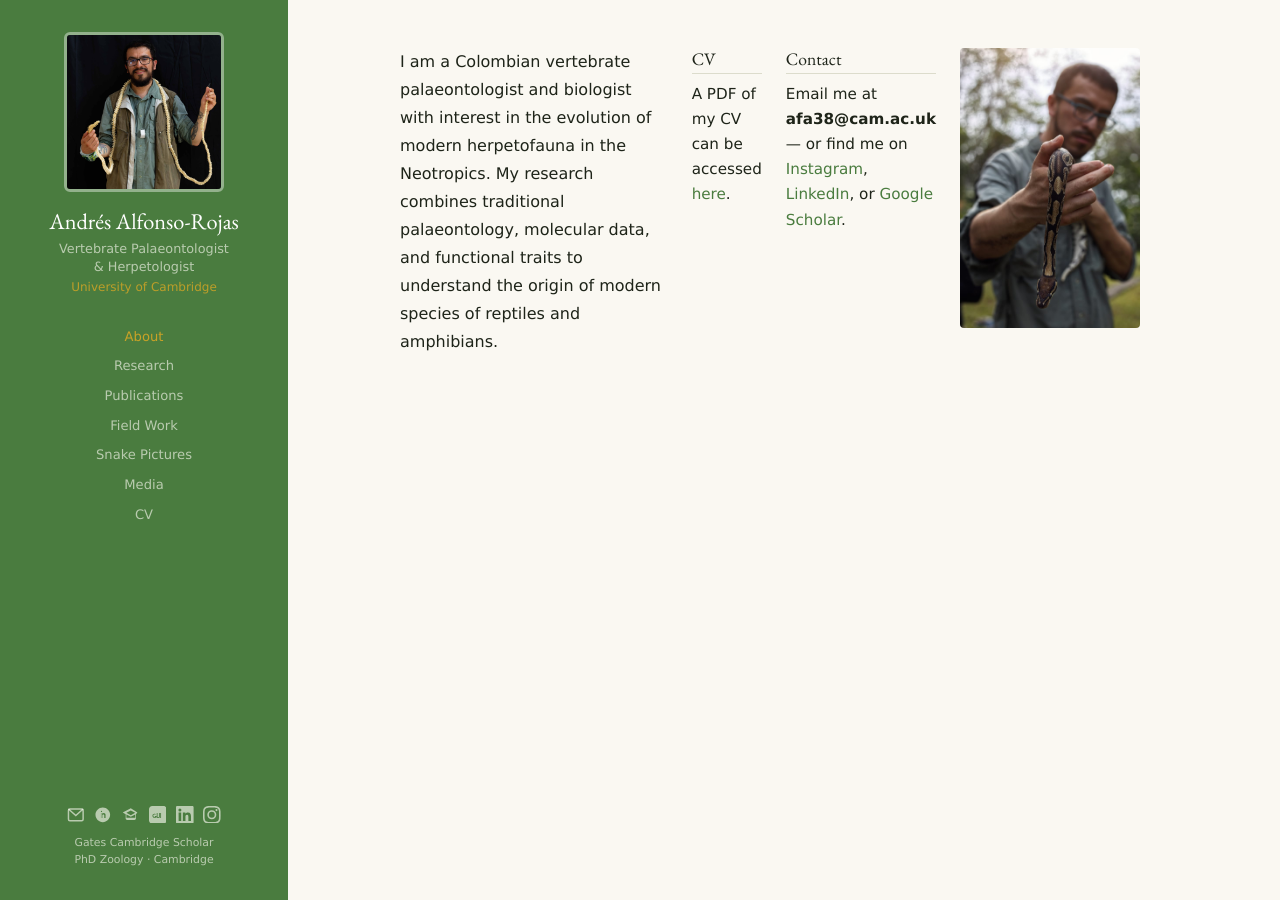
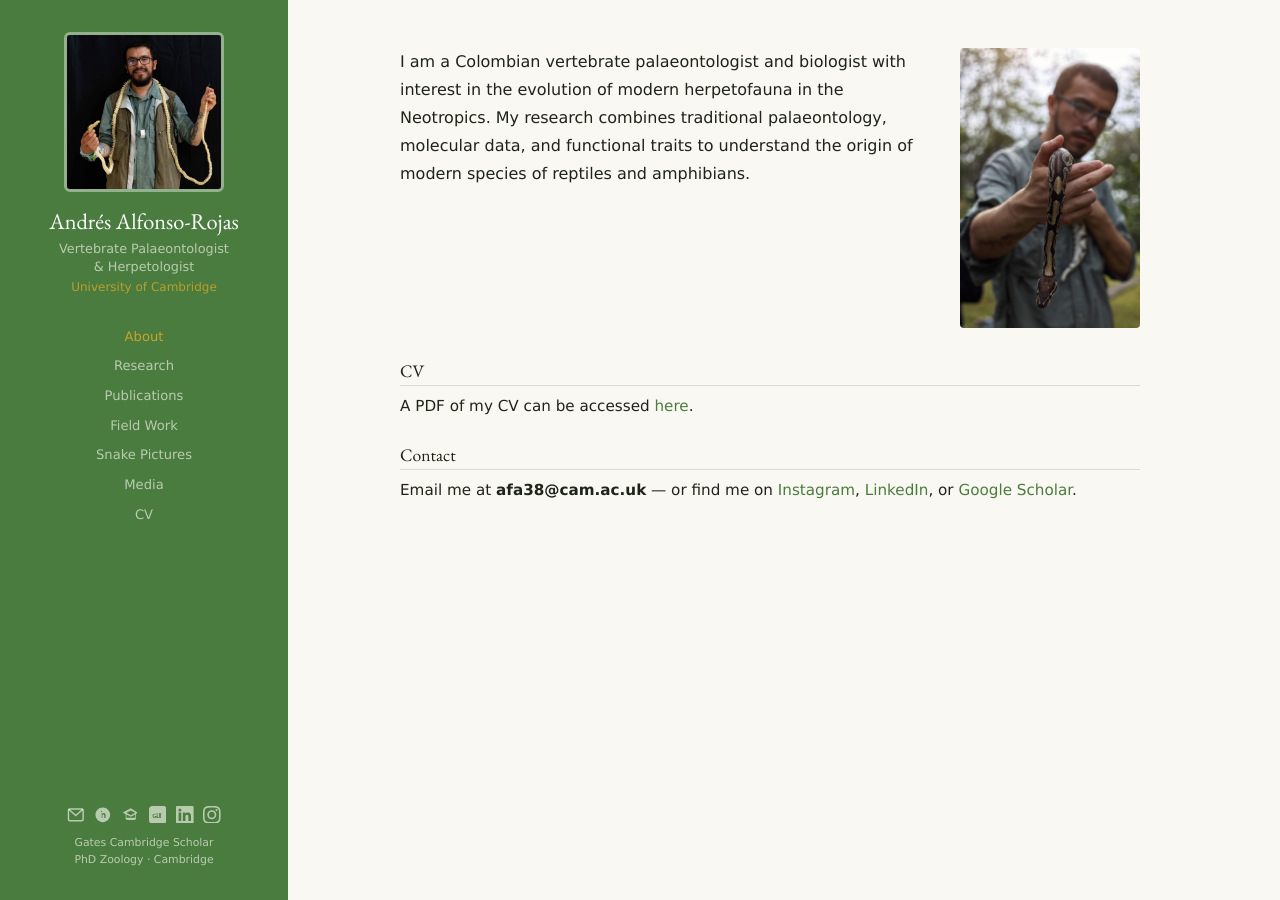
Before and after one commit to palaeophidia/palaeophidia.github.io, a Jekyll site: the page built from index.md, in a window 1280 px wide. Built offline with Jekyll 4.4.1, drawn with Linux system fonts in a browser that asks for light colours.

Commit message:
Position of images

```diff
--- a/index.md
+++ b/index.md
@@ -9,7 +9,10 @@ title: Home
   <div class="about-intro">
   I am a Colombian vertebrate palaeontologist and biologist with interest in the evolution of modern herpetofauna in the Neotropics. My research combines traditional palaeontology, molecular data, and functional traits to understand the origin of modern species of reptiles and amphibians.
   </div>
-  <div class="about-section">
+  <img src="/public/img/about-photo.jpg" alt="" style="width:180px;border-radius:4px;flex-shrink:0;">
+</div>
+
+<div class="about-section">
   <h3>CV</h3>
   <p>A PDF of my CV can be accessed <a href="/public/cv/Alfonso-Rojas_CV.pdf" target="_blank">here</a>.</p>
 </div>
@@ -18,7 +21,5 @@ title: Home
   <h3>Contact</h3>
   <p>Email me at <strong>afa38@cam.ac.uk</strong> — or find me on <a href="https://www.instagram.com/palaeophidia/" target="_blank">Instagram</a>, <a href="https://www.linkedin.com/in/andres-paleosnakes3/" target="_blank">LinkedIn</a>, or <a href="https://scholar.google.com/citations?user=_qzbKHcAAAAJ&hl=es&oi=sra" target="_blank">Google Scholar</a>.</p>
 </div>
-  <img src="/public/img/about-photo.jpg" alt="" style="width:180px;border-radius:4px;flex-shrink:0;">
-</div>
 
 </div>
```
